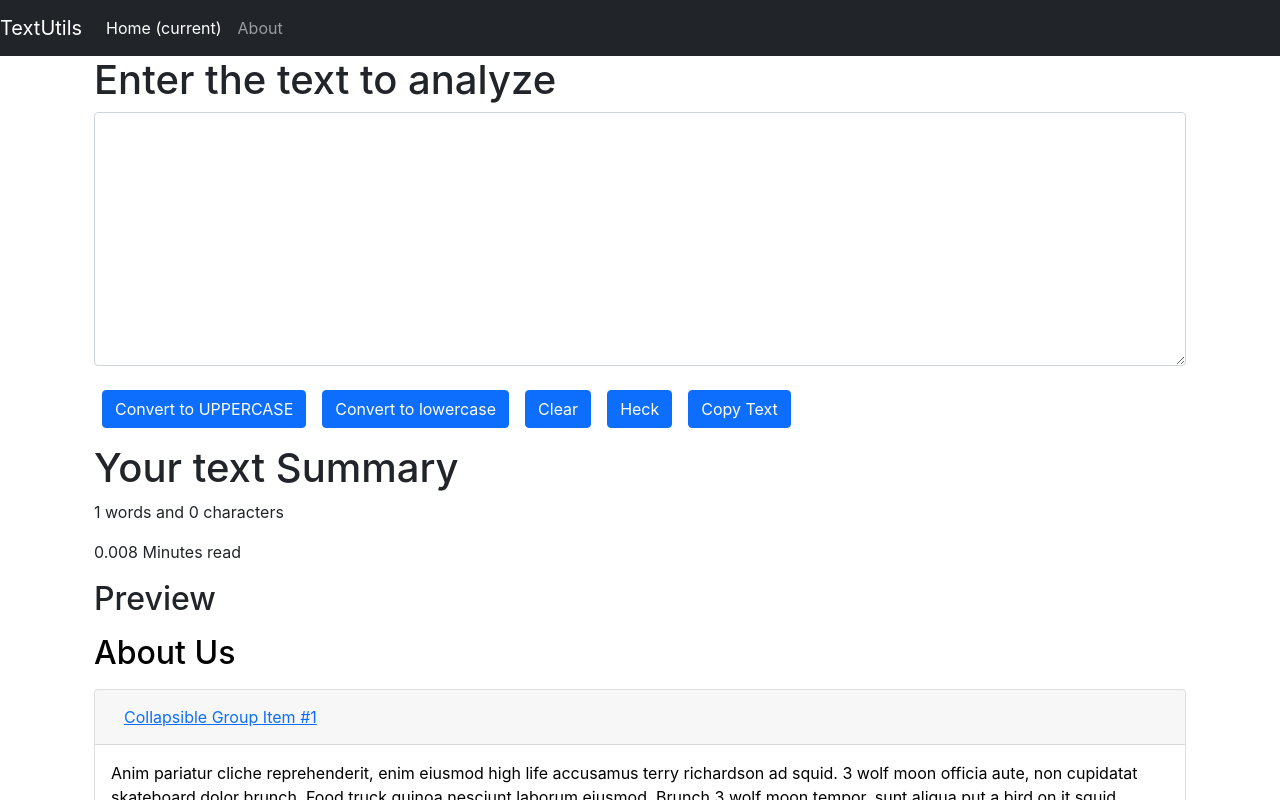
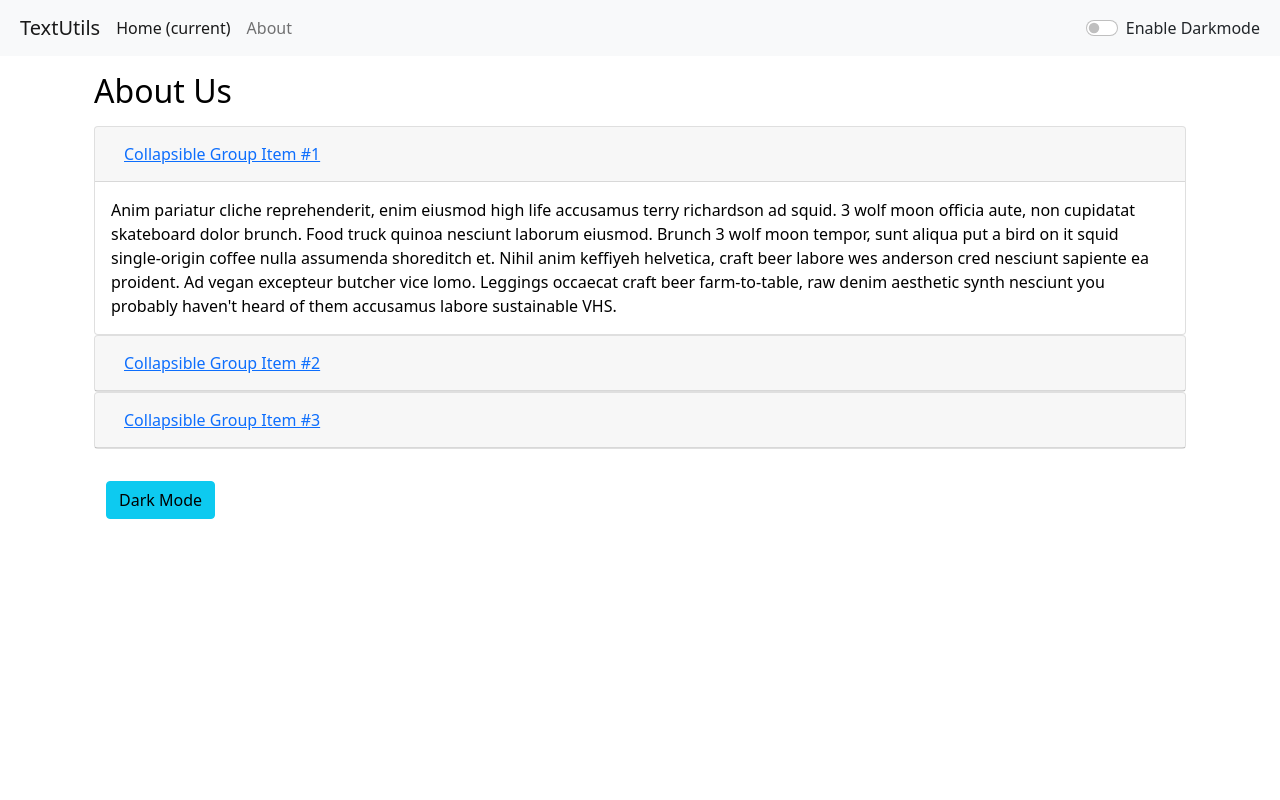
Before and after one commit to Sujaljp/text-utils, a React (Create React App) app: page /about in a window 1280 px wide. Shown: the top 800 px of the page. Built offline with nearby package versions, Linux system fonts and the light colour scheme.

Commit message:
TextUtils - routing done (lec 16)

```diff
--- a/package.json
+++ b/package.json
@@ -6,8 +6,10 @@
     "@testing-library/jest-dom": "^5.16.2",
     "@testing-library/react": "^12.1.4",
     "@testing-library/user-event": "^13.5.0",
+    "bootstrap": "^5.1.3",
     "react": "^17.0.2",
     "react-dom": "^17.0.2",
+    "react-router-dom": "^6.3.0",
     "react-scripts": "5.0.0",
     "web-vitals": "^2.1.4"
   },
--- a/public/index.html
+++ b/public/index.html
@@ -2,12 +2,12 @@
 <html lang="en">
   <head>
     <meta charset="utf-8" />
-    <link rel="icon" href="%PUBLIC_URL%/favicon.ico" />
+    <link rel="icon" href="%PUBLIC_URL%/textutil.png" />
     <meta name="viewport" content="width=device-width, initial-scale=1" />
     <meta name="theme-color" content="#000000" />
     <meta
       name="description"
-      content="Web site created using create-react-app"
+      content="TextUtil is an tool which provides various methods to perform on given text"
     />
     <link rel="apple-touch-icon" href="%PUBLIC_URL%/logo192.png" />
     <!--
@@ -26,14 +26,14 @@
     -->
     <!-- Bootstrap-->
     <link href="https://cdn.jsdelivr.net/npm/bootstrap@5.1.3/dist/css/bootstrap.min.css" rel="stylesheet" integrity="sha384-1BmE4kWBq78iYhFldvKuhfTAU6auU8tT94WrHftjDbrCEXSU1oBoqyl2QvZ6jIW3" crossorigin="anonymous">
-    <title>React App</title>
+    <title>TextUtils</title>
   </head>
   <body>
     <noscript>You need to enable JavaScript to run this app.</noscript>
     <div id="root"></div>
 
-    <script src="https://code.jquery.com/jquery-3.2.1.slim.min.js" integrity="sha384-KJ3o2DKtIkvYIK3UENzmM7KCkRr/rE9/Qpg6aAZGJwFDMVNA/GpGFF93hXpG5KkN" crossorigin="anonymous"></script>
+    <!-- <script src="https://code.jquery.com/jquery-3.2.1.slim.min.js" integrity="sha384-KJ3o2DKtIkvYIK3UENzmM7KCkRr/rE9/Qpg6aAZGJwFDMVNA/GpGFF93hXpG5KkN" crossorigin="anonymous"></script>
     <script src="https://cdn.jsdelivr.net/npm/popper.js@1.12.9/dist/umd/popper.min.js" integrity="sha384-ApNbgh9B+Y1QKtv3Rn7W3mgPxhU9K/ScQsAP7hUibX39j7fakFPskvXusvfa0b4Q" crossorigin="anonymous"></script>
-    <script src="https://cdn.jsdelivr.net/npm/bootstrap@4.0.0/dist/js/bootstrap.min.js" integrity="sha384-JZR6Spejh4U02d8jOt6vLEHfe/JQGiRRSQQxSfFWpi1MquVdAyjUar5+76PVCmYl" crossorigin="anonymous"></script>
+    <script src="https://cdn.jsdelivr.net/npm/bootstrap@4.0.0/dist/js/bootstrap.min.js" integrity="sha384-JZR6Spejh4U02d8jOt6vLEHfe/JQGiRRSQQxSfFWpi1MquVdAyjUar5+76PVCmYl" crossorigin="anonymous"></script> -->
 </body>
 </html>
--- a/src/App.js
+++ b/src/App.js
@@ -2,16 +2,70 @@ import './App.css';
 import About from './components/About';
 import Navbar from './components/Navbar';
 import TextForm from './components/TextForm';
+import React, { useState } from 'react';
+import Alert from './components/Alert';
+import "bootstrap/dist/css/bootstrap.min.css";
+import "bootstrap/dist/js/bootstrap.min.js";
+
+import {
+  BrowserRouter as Router,
+  Routes,
+  Route,
+} from 'react-router-dom'
+import ErrorPage from './components/ErrorPage';
 
 function App() {
+  const [mode, setMode] = useState('light');
+  const [textcolor, setColor] = useState('dark');
+  const [alert, setAlert] = useState(null);
+
+  const showAlert = (msg, type) =>{
+    setAlert({
+      message : msg,
+      type : type
+    })
+    setTimeout(()=>{
+      setAlert(null);
+    }, 1500)
+  }
+  const toggleMode = () =>{
+    if(mode==='dark'){
+      setMode('light');
+      setColor('dark');
+      showAlert('Light mode', 'success')
+      document.body.style.backgroundColor = 'white';
+      document.title = 'TextUtils - light'
+
+      setInterval(() => {
+        document.title = 'TextUtils is Amazing';
+      }, 1000);
+      setInterval(() => {
+        document.title = 'Install TextUtils';
+      }, 1300);
+
+    } else {
+      setMode('dark')
+      setColor('light')
+      showAlert('dark mode', 'success')
+      document.title = 'TextUtils - light'
+      document.body.style.backgroundColor = '#161618';
+    }
+  }
   return (
     <>
-      <Navbar title="TextUtils"/>
-      <div className="container">
-        <TextForm heading="Enter the text to analyze"/>
 
-        <About/>
-      </div>
+        <Alert alert={alert}/>
+        <Router>
+        <Navbar title="TextUtils" mode={mode} textcolor={textcolor} toggleMode={toggleMode}/>
+        <div className="container">
+          <Routes>
+            <Route path="/" element={<TextForm showAlert={showAlert} heading="Enter the text to analyze" mode={mode}/>} />
+            <Route path="about/" element={<About />} />
+            <Route path="*" element={<ErrorPage/>}/>
+          </Routes>
+          </div>
+        </Router>
+
     </>
   );
 }
--- /dev/null
+++ b/src/components/Alert.js
@@ -0,0 +1,15 @@
+import React from 'react'
+
+export default function Alert(props) {
+    const capitalize=(word)=>{
+        const lower = word.toLowerCase();
+        return lower[0].toUpperCase() + lower.slice(1);
+    }
+  return (
+    props.alert && <>
+    <div className={`alert alert-${props.alert.type} alert-dismissible fade show`} role="alert">
+        <strong>{capitalize(props.alert.message)}</strong>
+    </div>
+    </>
+  )
+}
--- /dev/null
+++ b/src/components/ErrorPage.js
@@ -0,0 +1,7 @@
+import React from 'react'
+
+export default function ErrorPage() {
+  return (
+    <div>This is the Error Page</div>
+  )
+}
--- a/src/components/Navbar.js
+++ b/src/components/Navbar.js
@@ -1,21 +1,32 @@
 import React from 'react'
 import PropTypes from 'prop-types';
+import { Link, Router } from 'react-router-dom';
 
 export default function Navbar(props) {
+  const capitalize=(word)=>{
+    const lower = word.toLowerCase();
+    return lower[0].toUpperCase() + lower.slice(1);
+  }
   return (
-    <nav className="navbar navbar-expand-lg navbar-dark bg-dark">
-        <a className="navbar-brand" href="/">{props.title}</a>
+    <nav className={`navbar navbar-expand-lg navbar-${props.mode} bg-${props.mode}`}>
+      <div className="container-fluid">
+        <Link to="/" className="navbar-brand mx-2" >{props.title}</Link>
         <button className="navbar-toggler" type="button" data-toggle="collapse" data-target="#navbarNavAltMarkup" aria-controls="navbarNavAltMarkup" aria-expanded="false" aria-label="Toggle navigation">
           <span className="navbar-toggler-icon"></span>
         </button>
         <div className="collapse navbar-collapse" id="navbarNavAltMarkup">
-          <div className="navbar-nav">
-            <a className="nav-item nav-link active" href="/">Home <span className="sr-only">(current)</span></a>
-            <a className="nav-item nav-link" href="/">About</a>
+          <div className="navbar-nav me-auto mb-2 mb-lg-0">
+            <Link to="/" className="nav-item nav-link active">Home <span className="sr-only">(current)</span></Link>
+            <Link to="/about" className="nav-item nav-link" >About</Link>
+          </div>
+
+          <div className={`form-check form-switch text-${props.mode === 'light'?'dark':'light'} my-2 mx-2`}>
+            <input type="checkbox" onClick={props.toggleMode} className="form-check-input " id="customSwitch1"/>
+            <label className="form-check-label" htmlFor="customSwitch1">Enable {capitalize(props.textcolor)}mode</label>
           </div>
         </div>
-      </nav>
-
+      </div>
+    </nav>
   )
 }
 
--- a/src/components/TextForm.js
+++ b/src/components/TextForm.js
@@ -5,18 +5,21 @@ export default function TextForm(props) {
     // console.log("UpperCase was clicked"+text);
     let newText = text.toUpperCase();
     setText(newText);
+    props.showAlert("Converted to UpperCase", "success")
   }
 
   const handleLoClick = ()=>{
     // console.log("UpperCase was clicked"+text);
     let newText = text.toLowerCase();
     setText(newText);
+    props.showAlert("Converted to LowerCase", "success")
   }
 
   const handleClearClick = ()=>{
     // console.log("UpperCase was clicked"+text);
     let newText = "";
     setText(newText);
+    props.showAlert("Cleared", "success")
   }
   const heck = () =>{
     let newText = "Beluga Beluga Beluga Beluga Beluga Beluga Beluga Beluga Beluga Beluga Beluga \n";
@@ -41,10 +44,10 @@ export default function TextForm(props) {
   //setText("New text comes here");
   return (
     <>
-    <div className='container'>
+    <div className='container' style={{color:  props.mode ==='light'? 'black':'#FFFFFF'}}>
         <h1>{props.heading}</h1>
         <div className="mb3">
-            <textarea className="form-control" value={text} onChange={onChange} id="myBox" rows="10"></textarea>
+            <textarea className="form-control" value={text} onChange={onChange} style={{backgroundColor: props.mode ==='light'? '#FFFFFF':'#3d3d3d' , color:  props.mode ==='light'? 'black':'#FFFFFF'}} id="myBox" rows="10"></textarea>
         </div>
         <br></br>
         <button className="btn btn-primary mb3 mx-2" onClick={handleUpClick}>Convert to UPPERCASE</button>
@@ -52,13 +55,14 @@ export default function TextForm(props) {
         <button className="btn btn-primary mb3 mx-2" onClick={handleClearClick}>Clear</button>
         <button className="btn btn-primary mb3 mx-2" onClick={heck}>Heck</button>
         <button className="btn btn-primary mb3 mx-2" onClick={copyBtn}>Copy Text</button>
-    </div>
+
     <div className="container my-3">
       <h1>Your text Summary</h1>
       <p>{text.split(" ").length} words and {text.length} characters</p>
       <p>{text.split(" ").length*0.008} Minutes read</p>
       <h2>Preview</h2>
-      <p>{text}</p>
+      <p>{text.length !==0? text: 'Enter text to preview'}</p>
+    </div>
     </div>
     </>
   )
```
Also changed, not shown: public/textutil.png (added), 1 other file (tests, documents, lock files or other folders).
